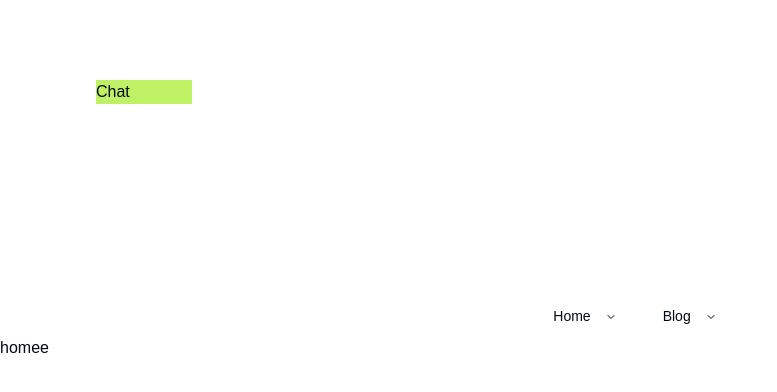
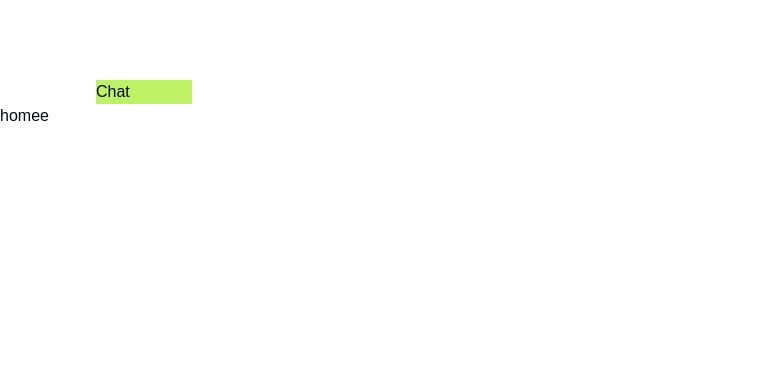
Before and after one commit to Codedeysguys/Teamx_pwd_hackerthon, a Next.js app: page / in a window 1280 px wide. Shown: the top 392 px of the page, without its empty margins (0-777 px from the left). Built offline with nearby package versions, Linux system fonts and the light colour scheme.

Commit message:
over to you delbert

```diff
--- a/src/app/layout.js
+++ b/src/app/layout.js
@@ -1,5 +1,4 @@
 import "./globals.css";
-import Link from "next/link";
 import {
   Sheet,
   SheetContent,
@@ -9,16 +8,6 @@ import {
   SheetTrigger,
 } from "@/components/ui/sheet";
 
-import {
-  NavigationMenu,
-  NavigationMenuContent,
-  NavigationMenuIndicator,
-  NavigationMenuItem,
-  NavigationMenuLink,
-  NavigationMenuList,
-  NavigationMenuTrigger,
-  NavigationMenuViewport,
-} from "@/components/ui/navigation-menu";
 
 export const metadata = {
   title: "Create Next App",
@@ -42,29 +31,6 @@ export default function RootLayout({ children }) {
             </SheetContent>
           </Sheet>
         </div>
-
-        <nav className="flex justify-center mt-48">
-          <NavigationMenu>
-            <NavigationMenuList>
-              <NavigationMenuItem>
-                <Link href="/" legacyBehavior passHref>
-                  <NavigationMenuTrigger>Home</NavigationMenuTrigger>
-                </Link>
-              </NavigationMenuItem>
-              <NavigationMenuItem>
-                <Link href="/blog" legacyBehavior passHref>
-                  <NavigationMenuTrigger>Blog</NavigationMenuTrigger>
-                </Link>
-                <NavigationMenuContent>
-                  <NavigationMenuLink>Malaria</NavigationMenuLink>
-                  <NavigationMenuLink>Cholera</NavigationMenuLink>
-                  <NavigationMenuLink>Ache</NavigationMenuLink>
-                  <NavigationMenuLink>Oval</NavigationMenuLink>
-                </NavigationMenuContent>
-              </NavigationMenuItem>
-            </NavigationMenuList>
-          </NavigationMenu>
-        </nav>
         {children}
       </body>
     </html>
```
